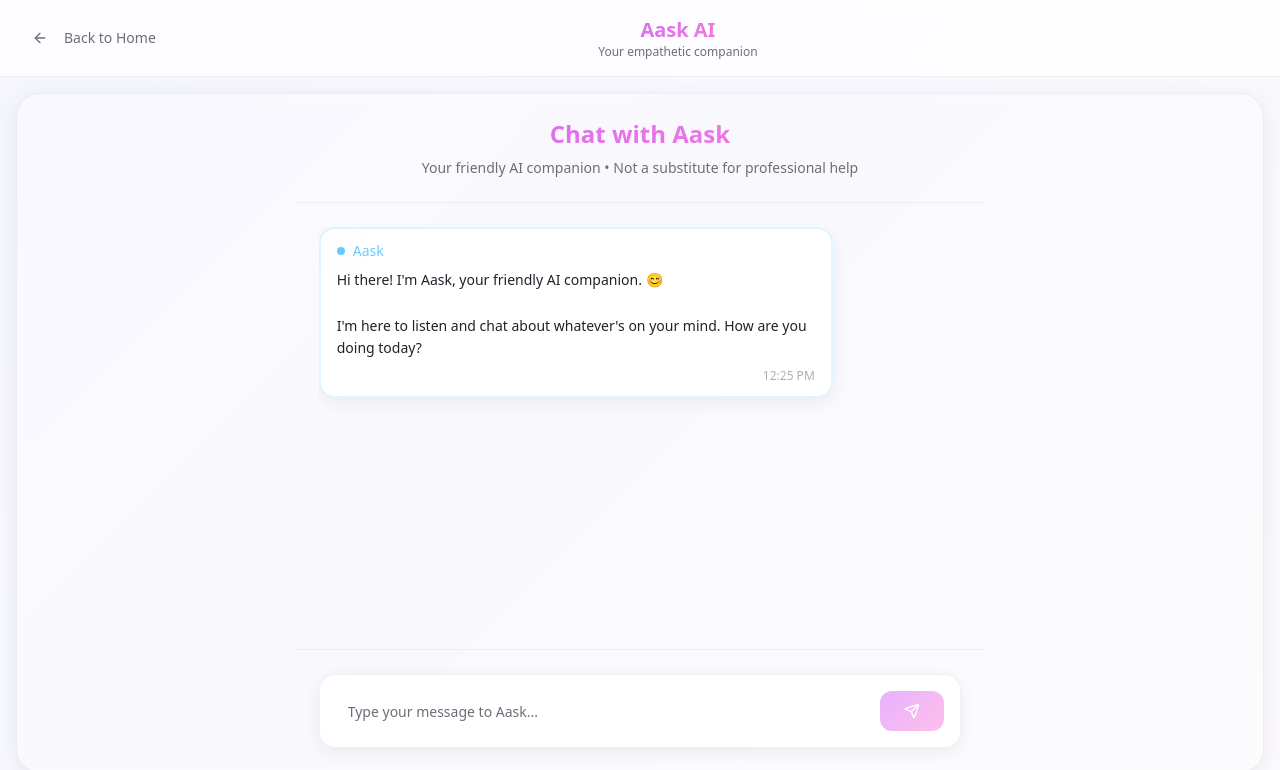
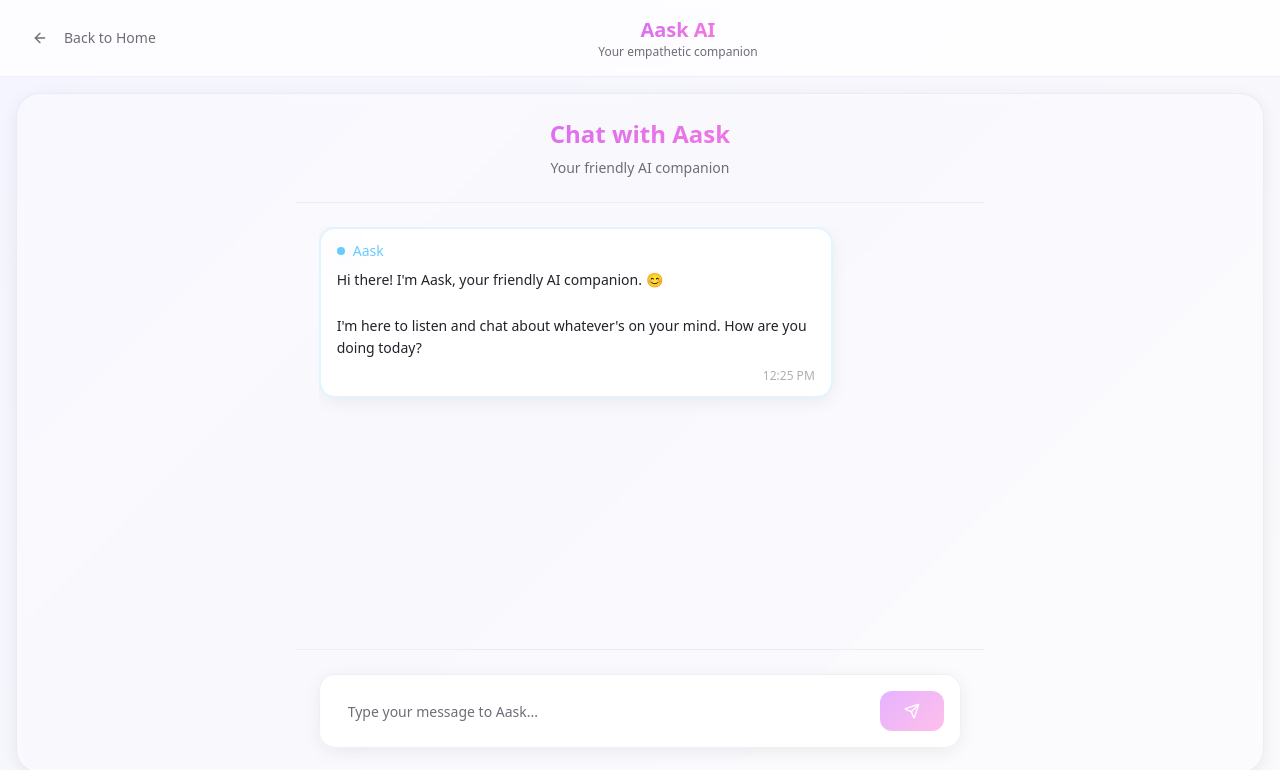
Before and after one commit to Krish4055/aask-ai-buddy, a React (Vite) app: page /chat in a window 1280 px wide. Shown: the top 770 px of the page. Built offline with nearby package versions, Linux system fonts and the light colour scheme; the HTML template or start-up script is replaced by a standard one.

Commit message:
Fix: Remove medical disclaimer

```diff
--- a/src/components/AaskChat.tsx
+++ b/src/components/AaskChat.tsx
@@ -75,7 +75,7 @@ export const AaskChat = () => {
           Chat with Aask
         </h1>
         <p className="text-sm text-muted-foreground">
-          Your friendly AI companion • Not a substitute for professional help
+          Your friendly AI companion
         </p>
       </div>
 
```
